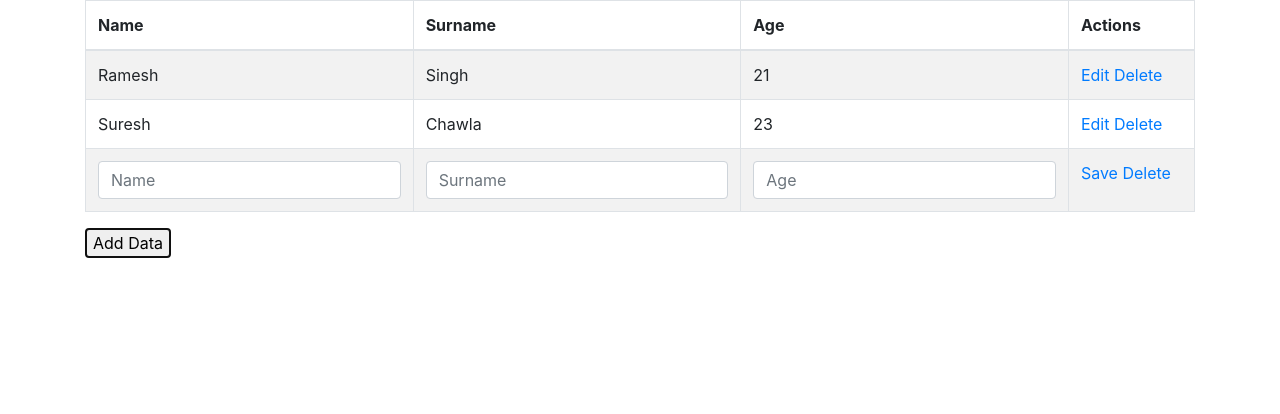
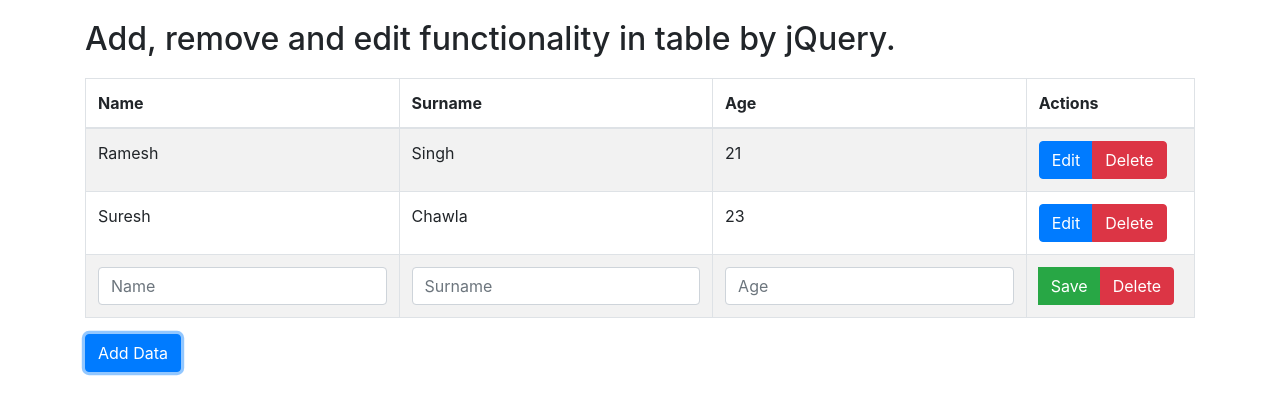
Before and after one commit to PPANT20/jQuery-program, a plain HTML site: page object.html in a window 1280 px wide. Both pictures are taken after a click on the button "Add Data". Drawn offline with nearby package versions, Linux system fonts and the light colour scheme.

Commit message:
add object file

```diff
--- a/object.html
+++ b/object.html
@@ -3,13 +3,18 @@
 <head>
 <meta http-equiv="Content-Type" content="text/html; charset=utf-8" />
 <title>Object jQuery Examples</title>
-<style></style>
 <link href="https://stackpath.bootstrapcdn.com/bootstrap/4.2.1/css/bootstrap.min.css" rel="stylesheet" integrity="sha384-GJzZqFGwb1QTTN6wy59ffF1BuGJpLSa9DkKMp0DgiMDm4iYMj70gZWKYbI706tWS" crossorigin="anonymous">
+<style>
+	h2{
+		margin:20px 0;
+	}
+</style>
 <script src="https://code.jquery.com/jquery-3.3.1.min.js"></script>
 <script src="https://stackpath.bootstrapcdn.com/bootstrap/4.2.1/js/bootstrap.min.js" integrity="sha384-B0UglyR+jN6CkvvICOB2joaf5I4l3gm9GU6Hc1og6Ls7i6U/mkkaduKaBhlAXv9k" crossorigin="anonymous"></script>
 </head>
 <body>
 	<div class="container">
+		<h2>Add, remove and edit functionality in table by jQuery.</h2>
 		<table class="table table-striped table-bordered" id="detail">
 			<thead>
 				<th>Name</th>
@@ -21,7 +26,7 @@
 
 			</tbody>
 		</table>
-		<button class="addData">Add Data</button>
+		<button class="addData btn btn-primary">Add Data</button>
 	</div>
 
 	<script type="text/javascript">
@@ -44,12 +49,12 @@
 			else{
 				var data = "";
 				for(var i=0; i<length; i++){
-					data=data+'<tr><td class="nameTd">' + persons[i].Name + '</td><td class="surnameTd">' + persons[i].Surname +'</td><td class="ageTd">'+ persons[i].Age +'</td><td><a href="#" class="edit">Edit</a> <a href="#" class="save" style="display:none;">Save</a> <a href="#" class="del">Delete</a></td></tr>';
+					data=data+'<tr><td class="nameTd">' + persons[i].Name + '</td><td class="surnameTd">' + persons[i].Surname +'</td><td class="ageTd">'+ persons[i].Age +'</td><td><div class="btn-group"><a href="#" class="edit btn btn-primary">Edit</a> <a href="#" class="save btn btn-success" style="display:none;">Save</a> <a href="#" class="del btn btn-danger">Delete</a></div></td></tr>';
 				}
 				$("#detail tbody").append(data);
 			}
 			$(".addData").click(function(){
-				$("#detail tbody").append('<tr><td class="nameTd"><input type="Name" placeholder="Name" class="form-control name"></td><td class="surnameTd"><input type="Surname" placeholder="Surname" class="form-control surname"></td><td class="ageTd"><input type="number" placeholder="Age" class="form-control age"></td><td><a href="#" class="edit" style="display:none;">Edit</a> <a href="#" class="save">Save</a> <a href="#" class="del">Delete</a></td></tr>')
+				$("#detail tbody").append('<tr><td class="nameTd"><input type="Name" placeholder="Name" class="form-control name"></td><td class="surnameTd"><input type="Surname" placeholder="Surname" class="form-control surname"></td><td class="ageTd"><input type="number" placeholder="Age" class="form-control age"></td><td><div class="btn-group"><a href="#" class="edit btn btn-primary" style="display:none;">Edit</a> <a href="#" class="save btn btn-success">Save</a> <a href="#" class="del btn btn-danger">Delete</a></div></td></tr>')
 			});
 
 			$(document).on('click','.save',function() {
@@ -73,7 +78,7 @@
 				$(this).closest("tr").find(".surnameTd").html('<input class="form-control surname" type="text" value="'+surname+'">');
 				$(this).closest("tr").find(".ageTd").html('<input class="form-control age" type="text" value="'+age+'">');
 
-				$(".save").css('display','inline-block');
+				$(this).closest("tr").find(".save").css('display','inline-block');
 			});
 		});
 	</script>
```
